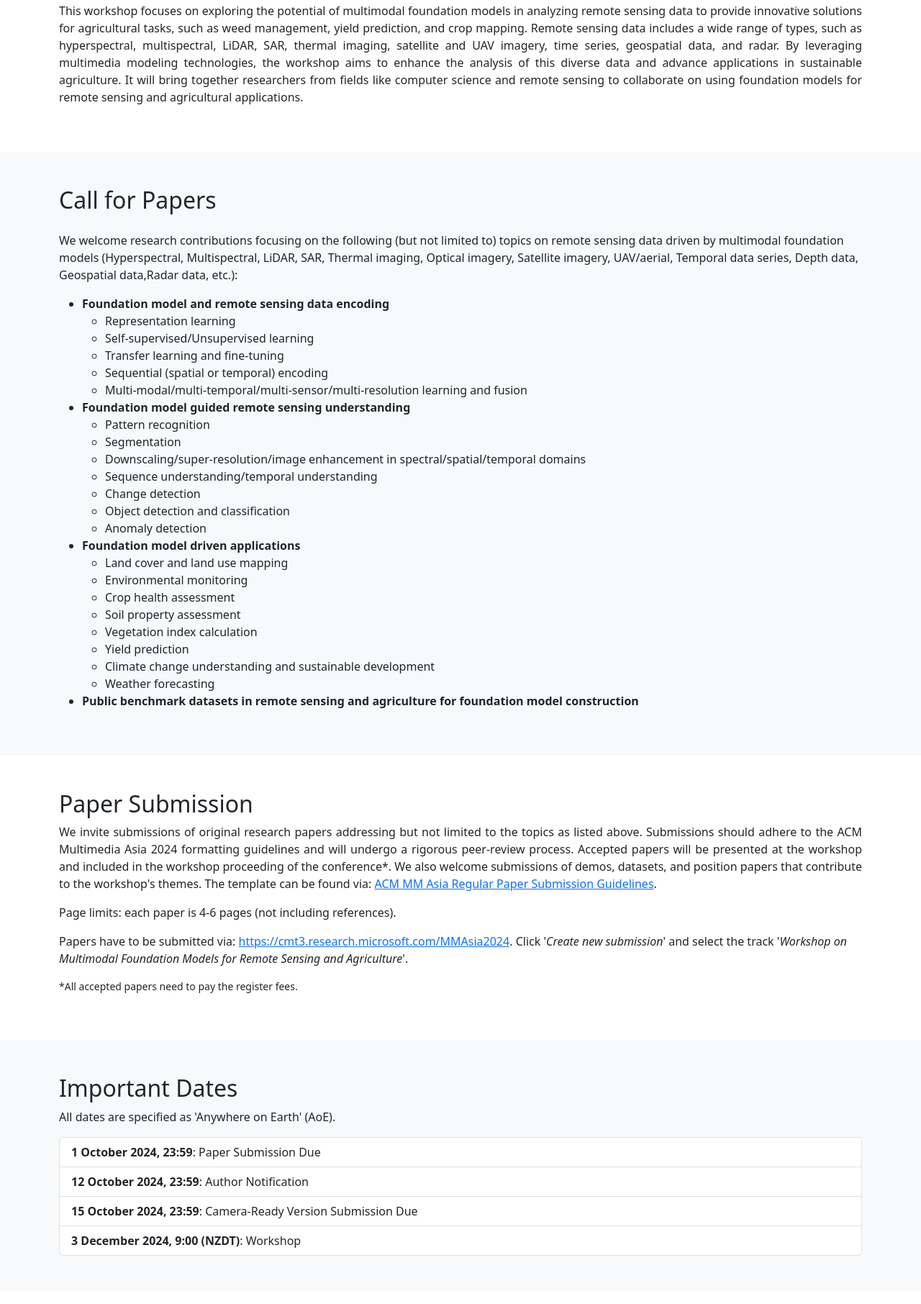
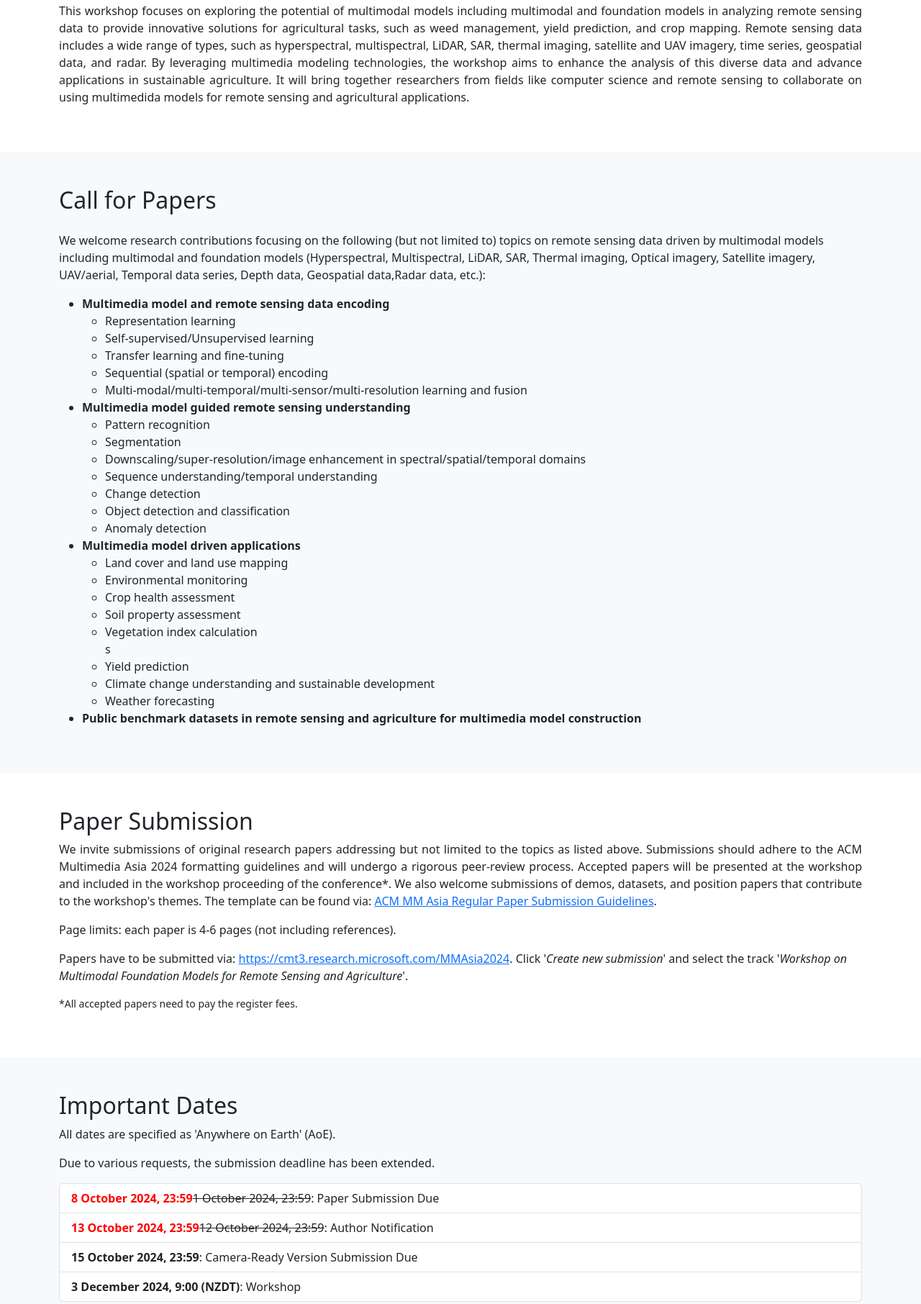
Before and after one commit to mfm-rsag/mfm-rsag, a plain HTML site: page index.html in a window 1280 px wide. Shown: the part 443-2255 px from the top of the page at 72% size. Drawn offline with nearby package versions, Linux system fonts and the light colour scheme.

Commit message:
Updated submission date

```diff
--- a/index.html
+++ b/index.html
@@ -3,7 +3,7 @@
 <head>
     <meta charset="UTF-8">
     <meta name="viewport" content="width=device-width, initial-scale=1.0">
-    <title>[MFM-RsAg] Workshop on Multimodal Foundation Models for Remote Sensing and Agriculture</title>
+    <title>[MFM-RsAg] Workshop on Multimedia Models for Remote Sensing and Agriculture</title>
     <link href="https://cdn.jsdelivr.net/npm/bootstrap@5.3.0-alpha1/dist/css/bootstrap.min.css" rel="stylesheet">
 </head>
 <body>
@@ -51,7 +51,7 @@
     <!-- Hero Section -->
     <section class="bg-primary text-white text-center py-5" style="background-image: url('auckland.jpg'); background-size: cover; background-position: center;">
         <div class="container">
-            <h1>Workshop on Multimodal Foundation Models for Remote Sensing and Agriculture (MFM-RsAg)</h1>
+            <h1>Workshop on Multimedia Models for Remote Sensing and Agriculture (MFM-RsAg)</h1>
             <p class="lead">Co-located with 2024 ACM Multimedia Asia (ACM MM Asia 2024)</p>
             <p class="text-light">December 3, 2024 Auckland, New Zealand</p>
 
@@ -62,17 +62,17 @@
     <section id="about" class="py-5">
         <div class="container">
             <h2>About the Workshop</h2>
-            <p style="text-align: justify;">This workshop focuses on exploring the potential of multimodal foundation models in analyzing remote sensing data to provide innovative solutions for agricultural tasks, such as weed management, yield prediction, and crop mapping. Remote sensing data includes a wide range of types, such as hyperspectral, multispectral, LiDAR, SAR, thermal imaging, satellite and UAV imagery, time series, geospatial data, and radar. By leveraging multimedia modeling technologies, the workshop aims to enhance the analysis of this diverse data and advance applications in sustainable agriculture. It will bring together researchers from fields like computer science and remote sensing to collaborate on using foundation models for remote sensing and agricultural applications.</p>
+            <p style="text-align: justify;">This workshop focuses on exploring the potential of multimodal models including multimodal and foundation models in analyzing remote sensing data to provide innovative solutions for agricultural tasks, such as weed management, yield prediction, and crop mapping. Remote sensing data includes a wide range of types, such as hyperspectral, multispectral, LiDAR, SAR, thermal imaging, satellite and UAV imagery, time series, geospatial data, and radar. By leveraging multimedia modeling technologies, the workshop aims to enhance the analysis of this diverse data and advance applications in sustainable agriculture. It will bring together researchers from fields like computer science and remote sensing to collaborate on using multimedida models for remote sensing and agricultural applications.</p>
         </div>
     </section>
 
     <section id="call4papers" class="bg-light py-5">
         <div class="container">
             <h2 class="mb-4">Call for Papers</h2>
-            <p>We welcome research contributions focusing on the following (but not limited to) topics on remote sensing data driven by multimodal foundation models (Hyperspectral, Multispectral, LiDAR, SAR, Thermal imaging, Optical imagery, Satellite imagery, UAV/aerial, Temporal data series, Depth data, Geospatial data,Radar data, etc.): </p>
+            <p>We welcome research contributions focusing on the following (but not limited to) topics on remote sensing data driven by multimodal models including multimodal and foundation models (Hyperspectral, Multispectral, LiDAR, SAR, Thermal imaging, Optical imagery, Satellite imagery, UAV/aerial, Temporal data series, Depth data, Geospatial data,Radar data, etc.): </p>
             <ul>
                 <li>
-                    <strong>Foundation model and remote sensing data encoding</strong>
+                    <strong>Multimedia model and remote sensing data encoding</strong>
                     <ul>
                         <li>Representation learning</li>
                         <li>Self-supervised/Unsupervised learning</li>
@@ -82,7 +82,7 @@
                     </ul>
                 </li>
                 <li>
-                    <strong>Foundation model guided remote sensing understanding</strong>
+                    <strong>Multimedia model guided remote sensing understanding</strong>
                     <ul>
                         <li>Pattern recognition</li>
                         <li>Segmentation</li>
@@ -94,20 +94,20 @@
                     </ul>
                 </li>
                 <li>
-                    <strong>Foundation model driven applications</strong>
+                    <strong>Multimedia model driven applications</strong>
                     <ul>
                         <li>Land cover and land use mapping</li>
                         <li>Environmental monitoring</li>
                         <li>Crop health assessment</li>
                         <li>Soil property assessment</li>
-                        <li>Vegetation index calculation</li>
+                        <li>Vegetation index calculation</li>s
                         <li>Yield prediction</li>
                         <li>Climate change understanding and sustainable development</li>
                         <li>Weather forecasting</li>
                     </ul>
                 </li>
                 <li>
-                    <strong>Public benchmark datasets in remote sensing and agriculture for foundation model construction</strong>
+                    <strong>Public benchmark datasets in remote sensing and agriculture for multimedia model construction</strong>
                 </li>
             </ul>
         </div>
@@ -129,12 +129,13 @@
         <div class="container">
             <h2>Important Dates</h2>
             <p>All dates are specified as 'Anywhere on Earth' (AoE).</p>
+            <p>Due to various requests, the submission deadline has been extended.</p>
             <ul class="list-group">
                 <li class="list-group-item">
-                    <strong>1 October 2024, 23:59</strong>: Paper Submission Due
+                    <strong style="color: red;">8 October 2024, 23:59</strong><del>1 October 2024, 23:59</del>: Paper Submission Due
                 </li>
                 <li class="list-group-item">
-                    <strong>12 October 2024, 23:59</strong>: Author Notification
+                    <strong style="color: red;">13 October 2024, 23:59</strong><del>12 October 2024, 23:59</del>: Author Notification
                 </li>
                 <li class="list-group-item">
                     <strong>15 October 2024, 23:59</strong>: Camera-Ready Version Submission Due
@@ -254,7 +255,7 @@
     <!-- Footer -->
     <footer class="bg-dark text-white text-center py-4">
         <div class="container">
-            <p>&copy; 2024 Workshop on Multimodal Foundation Models for Remote Sensing and Agriculture | ACM Multimedia Asia 2024 | All Rights Reserved.</p>
+            <p>&copy; 2024 Workshop on Multimodal Models for Remote Sensing and Agriculture | ACM Multimedia Asia 2024 | All Rights Reserved.</p>
         </div>
     </footer>
 
```
Also changed, not shown: 1 other file.
